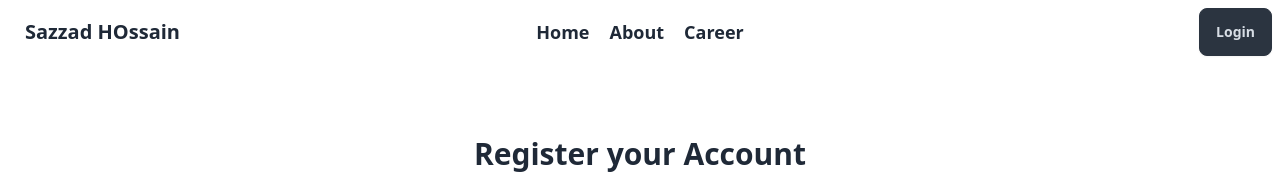
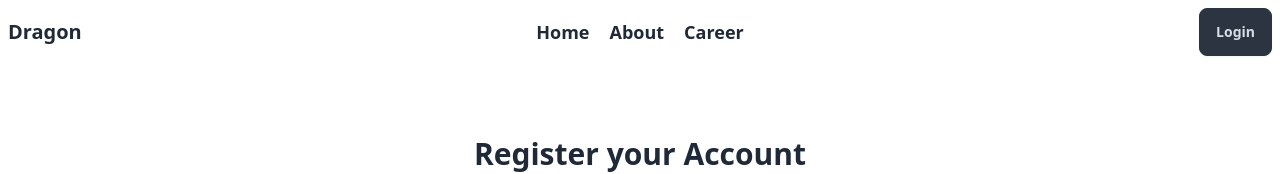
Before and after one commit to developer-sazzad/dragon-news-portal-recap, a React (Vite) app: page /auth/register in a window 1280 px wide. Shown: the top 174 px of the page. Built offline with nearby package versions, Linux system fonts and the light colour scheme; no server answers.

Commit message:
complete authentications dragon news website

```diff
--- a/src/components/Navbar.jsx
+++ b/src/components/Navbar.jsx
@@ -3,14 +3,20 @@ import { Link, NavLink } from "react-router-dom";
 import { AuthContext } from "../provider/AuthProvider";
 
 const Navbar = () => {
-    const { name, user, logOut } = useContext(AuthContext);
+    const { user, logOut } = useContext(AuthContext);
 
     console.log(user)
     return (
-        <div>
+        <div className="container mx-auto">
             <div className="navbar">
                 <div className="navbar-start">
-                    <a className="btn btn-ghost text-xl">{name}</a>
+                    {
+                        user && user?.email ? <Link to='/' className="text-xl font-semibold">
+                            <div><p className="text-md font-light">welcome</p>
+                                {user?.displayName}
+                            </div></Link> : <Link to='/' className="text-xl font-semibold">Dragon</Link>
+                    }
+
                 </div>
                 <div className="navbar-center space-x-5 text-lg font-semibold">
                     <NavLink to='/'>Home</NavLink>
@@ -22,9 +28,14 @@ const Navbar = () => {
                         user && user?.email ? <div className="dropdown dropdown-end">
                             <div tabIndex={0} role="button" className="btn btn-ghost btn-circle avatar">
                                 <div className="w-10 rounded-full">
-                                    <img
-                                        alt="Tailwind CSS Navbar component"
-                                        src="https://img.daisyui.com/images/stock/photo-1534528741775-53994a69daeb.webp" />
+                                    {
+                                        user && user?.photoURL ? <img
+                                            alt="User Profile"
+                                            src={user.photoURL} /> : <img
+                                            alt="User Logo"
+                                            src="https://img.daisyui.com/images/stock/photo-1534528741775-53994a69daeb.webp" />
+                                    }
+
                                 </div>
                             </div>
                             <ul
--- a/src/pages/Register.jsx
+++ b/src/pages/Register.jsx
@@ -1,11 +1,11 @@
 import { useContext, useState } from "react";
-import { Link } from "react-router-dom";
+import { Link, useNavigate } from "react-router-dom";
 import { AuthContext } from "../provider/AuthProvider";
 
 const Register = () => {
-    const { setUser, createNewUser } = useContext(AuthContext);
+    const { setUser, createNewUser, updatedUserProfile } = useContext(AuthContext);
     const [error, setError] = useState({});
-
+    const navigate = useNavigate();
     const handleRegister = e => {
         e.preventDefault();
         const form = new FormData(e.target);
@@ -24,6 +24,13 @@ const Register = () => {
             .then(result => {
                 const user = result.user;
                 setUser(user)
+                updatedUserProfile({ displayName: name, photoURL: photo })
+                .then(()=> {
+                    navigate('/');
+                })
+                .catch(err => {
+                    console.log(err)
+                })
             })
             .catch(err => {
                 setError({ ...error, errorMassage: err.message })
--- a/src/provider/AuthProvider.jsx
+++ b/src/provider/AuthProvider.jsx
@@ -1,7 +1,8 @@
 import PropTypes from "prop-types";
 import { createContext, useEffect, useState } from "react";
-import { createUserWithEmailAndPassword, onAuthStateChanged, signInWithEmailAndPassword, signOut } from "firebase/auth";
+import { createUserWithEmailAndPassword, onAuthStateChanged, signInWithEmailAndPassword, signOut, updateProfile } from "firebase/auth";
 import auth from '../firebase/firebase.config'
+
 
 export const AuthContext = createContext(null);
 
@@ -22,6 +23,10 @@ const AuthProvider = ({ children }) => {
         return signInWithEmailAndPassword(auth, email, password)
     }
 
+    const updatedUserProfile = (updatedData) => {
+        return updateProfile(auth.currentUser, updatedData)
+    }
+
     const logOut = () => {
         setLoading(true);
         signOut(auth)
@@ -34,10 +39,10 @@ const AuthProvider = ({ children }) => {
     }
 
     const authInfo = {
-        name: 'Sazzad HOssain',
         user,
         setUser,
         createNewUser,
+        updatedUserProfile,
         loginUser,
         loading,
         logOut
```
Lines whose indentation alone changed are shown as unchanged.
